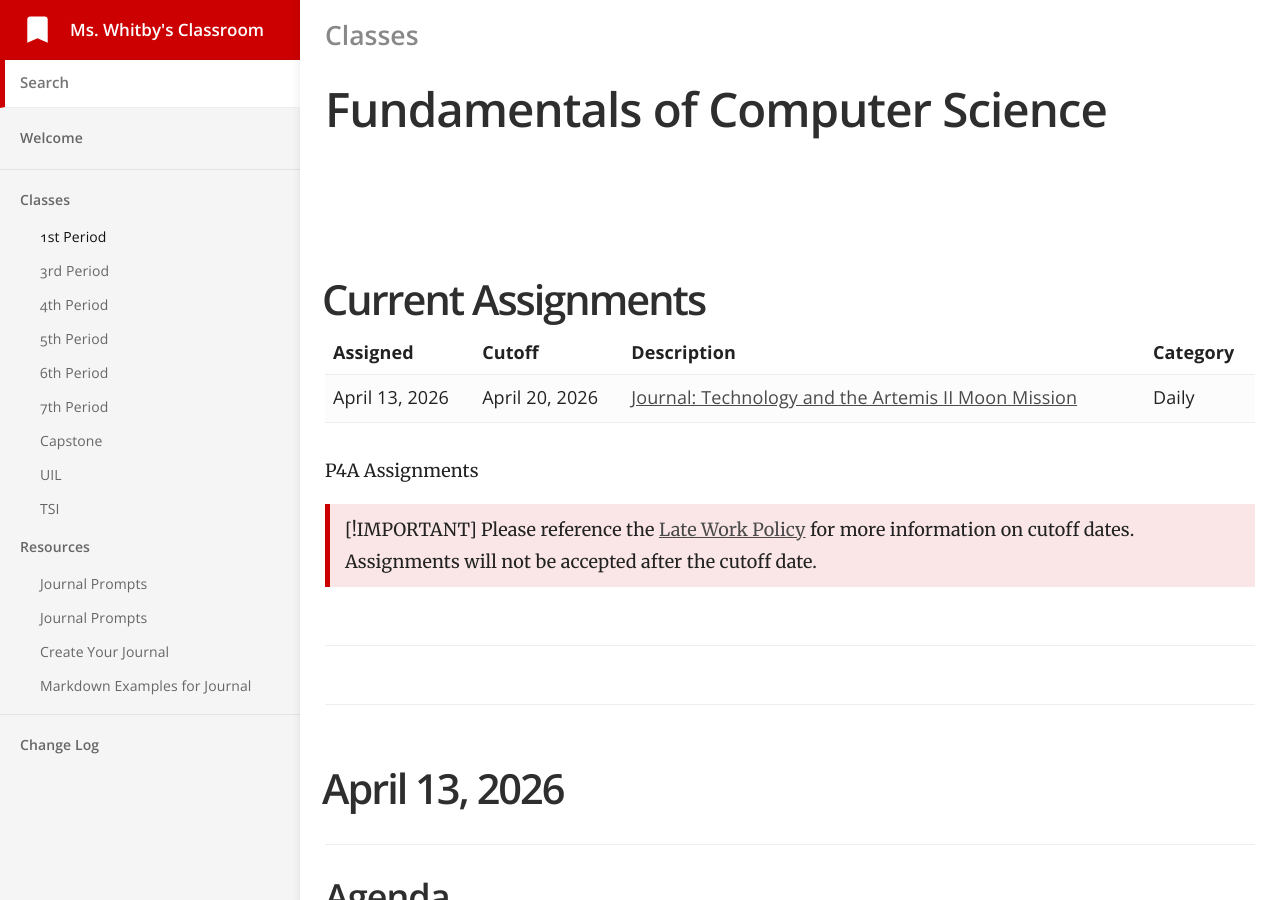
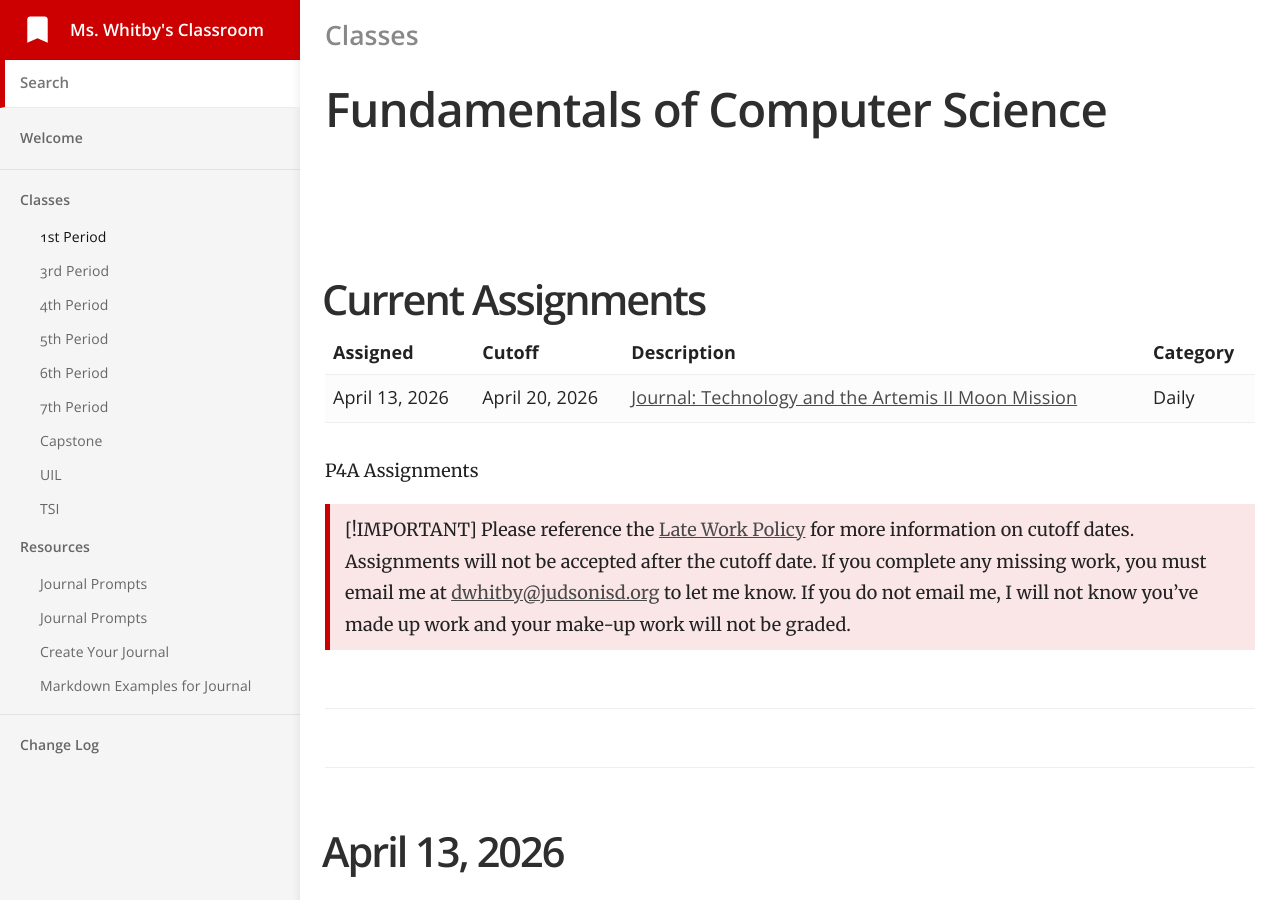
Before and after one commit to mswhitby/classroom, a Jekyll site: the page built from _docs/classes/1st.md, in a window 1280 px wide and 900 px high. Built offline with Jekyll 4.4.1, drawn with Linux system fonts in a browser that asks for light colours.

Commit message:
Updated lessons

```diff
--- a/_docs/classes/1st.md
+++ b/_docs/classes/1st.md
@@ -101,6 +101,7 @@ order: 1
 
 > [!IMPORTANT]
 > Please reference the [Late Work Policy](https://github.com/mswhitby/classroom/blob/main/_docs/resources/late_work.md) for more information on cutoff dates. Assignments will not be accepted after the cutoff date.
+> If you complete any missing work, you must email me at <dwhitby@judsonisd.org> to let me know. If you do not email me, I will not know you've made up work and your make-up work will not be graded.
 
 ****
 
```
